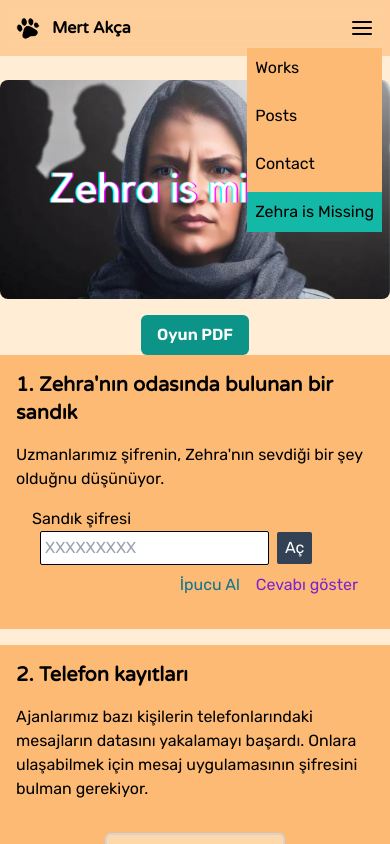
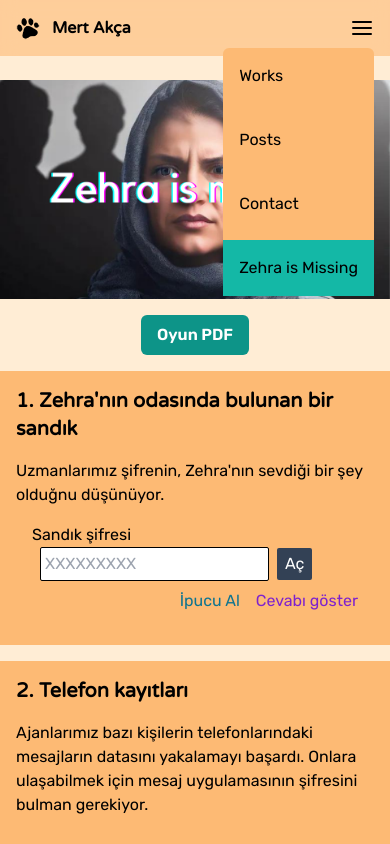
Before and after one commit to utarit/portfolio-website, a Next.js app: page /zehra in a window 390 px wide. Both pictures are taken after a click on the button 362 px from the left and 28 px from the top of the page. Shown: the top 844 px of the page. Built offline with nearby package versions, Linux system fonts and the light colour scheme.

Commit message:
game ui fixes

```diff
--- a/app/zehra/page.tsx
+++ b/app/zehra/page.tsx
@@ -10,13 +10,13 @@ import MarketCameraReport from "@/components/zehra-game/zehra/MarketCameraReport
 const ZehraPage = () => {
   return (
     <main className="pt-20">
-      <div className="flex flex-col justify-center items-center">
+      <div className="flex flex-col justify-center items-center mb-4 md:mb-0">
         <Image
           src="/zehra/zehra-is-missing.png"
           width={500}
           height={300}
           alt="Zehra game logo"
-          className="rounded-lg"
+          className="md:rounded-lg"
         />
         <Link
           href="https://drive.google.com/file/d/12aS9ZrRgljpcJc7dA24GsyUc2vC1-bBK/view"
--- a/components/Navbar.tsx
+++ b/components/Navbar.tsx
@@ -68,13 +68,13 @@ const Navbar = () => {
       </button>
 
       {isMenuOpen && (
-        <nav className="fixed right-2 top-12 flex flex-col gap-2 bg-orange-300 dark:bg-gray-900">
+        <nav className="fixed right-4 top-12 flex flex-col gap-2 bg-orange-300 dark:bg-gray-900 rounded-md">
           {tabs.map((tab) => (
             <Link
               key={tab.path}
               href={tab.path}
               className={classNames(
-                "hover:underline underline-offset-4 p-2",
+                "hover:underline underline-offset-4 p-4",
                 pathname.includes(tab.path) && "bg-teal-500"
               )}
             >
--- a/components/zehra-game/PhoneLockScreen.tsx
+++ b/components/zehra-game/PhoneLockScreen.tsx
@@ -50,7 +50,7 @@ const PhoneLockScreen: React.FC<PhoneLockScreenProps> = ({
 
   return (
     <div
-      className="w-[300px] h-[500px] flex flex-col justify-center items-center text-white border-4 border-gray-700 rounded-lg overflow-hidden"
+      className="w-[300px] h-[500px] mt-8 flex flex-col justify-center items-center text-white border-4 border-gray-700 rounded-lg overflow-hidden"
       style={lockScreenStyle}
     >
       <h1 className="text-2xl m-4 text-center">{text}</h1>
--- a/components/zehra-game/chat-app/ChatApp.tsx
+++ b/components/zehra-game/chat-app/ChatApp.tsx
@@ -75,7 +75,7 @@ const ChatApp = ({
           selectedContact={selectedContactName}
         />
       </div>
-      <div>
+      <div className="flex flex-col-reverse md:flex-col">
         {selectedContactIndex !== null && (
           <Messenger
             key={selectedContactName}
@@ -84,7 +84,7 @@ const ChatApp = ({
           />
         )}
         {chatOptionsForSelectedContact && onOptionClick && (
-          <div className="flex flex-col gap-2 mt-3 mb-16 md:mb-3 sm:min-w-[600px]">
+          <div className="flex flex-col gap-2 mt-3 sm:min-w-[600px]">
             {chatOptionsForSelectedContact.map((option) => (
               <button
                 className="text-left bg-slate-300 p-4 rounded-md hover:bg-slate-400 active:bg-slate-500 disabled:text-gray-500 disabled:cursor-not-allowed disabled:line-through"
--- a/components/zehra-game/chat-app/Messenger.tsx
+++ b/components/zehra-game/chat-app/Messenger.tsx
@@ -15,7 +15,7 @@ export interface MessengerProps {
 
 const Messenger = ({ person, messages }: MessengerProps) => {
   return (
-    <div className="w-full mt-4 sm:min-w-[600px]">
+    <div className="w-full mt-4 sm:min-w-[600px] mb-16 md:mb-3">
       <div className="bg-green-100 rounded-lg shadow-md flex-grow overflow-y-auto h-[500px]">
         <h2 className="bg-green-100 text-xl font-bold p-4 mx-2 mb-4 sticky top-0 border-b-2 border-b-black ">
           {person}
```
